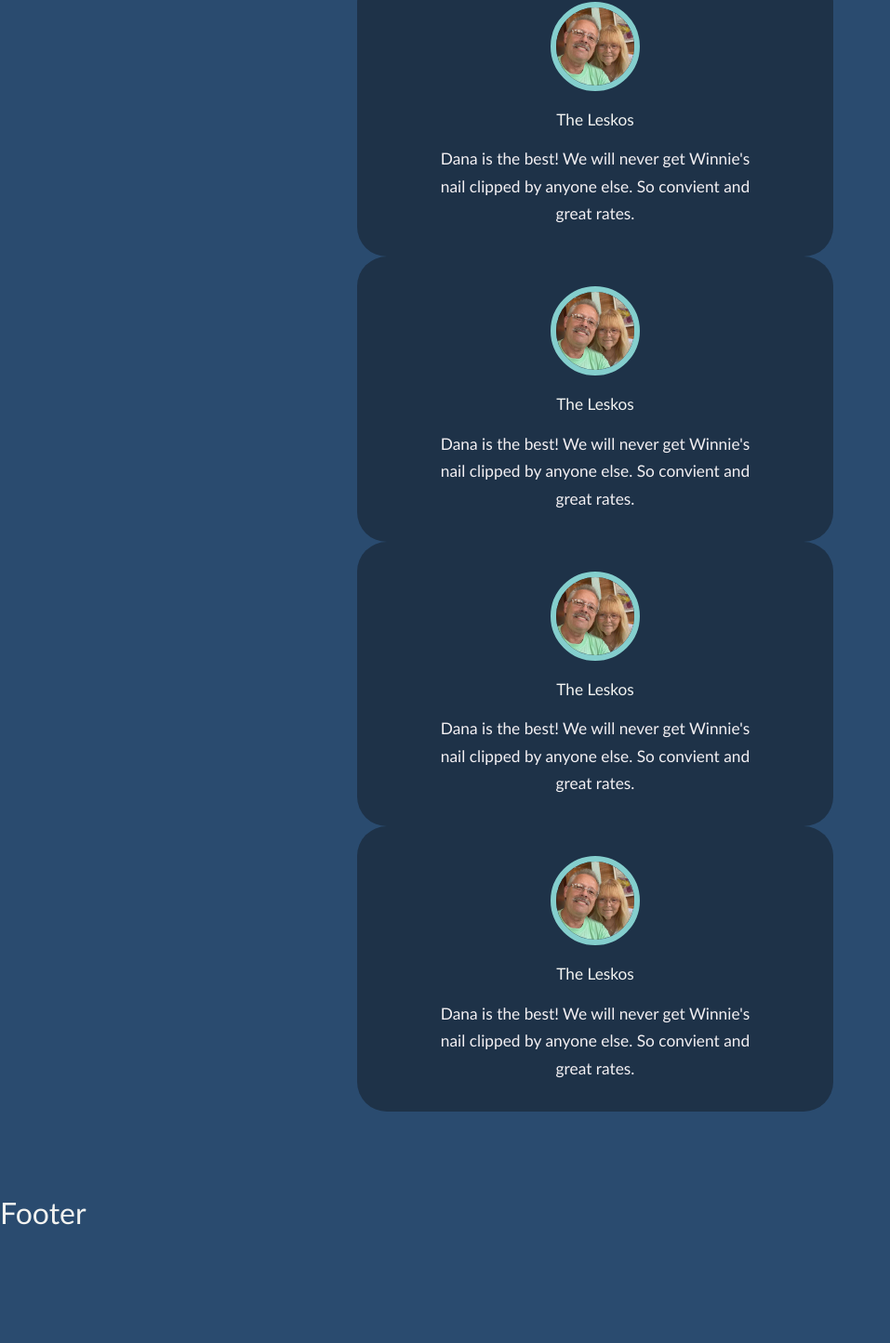
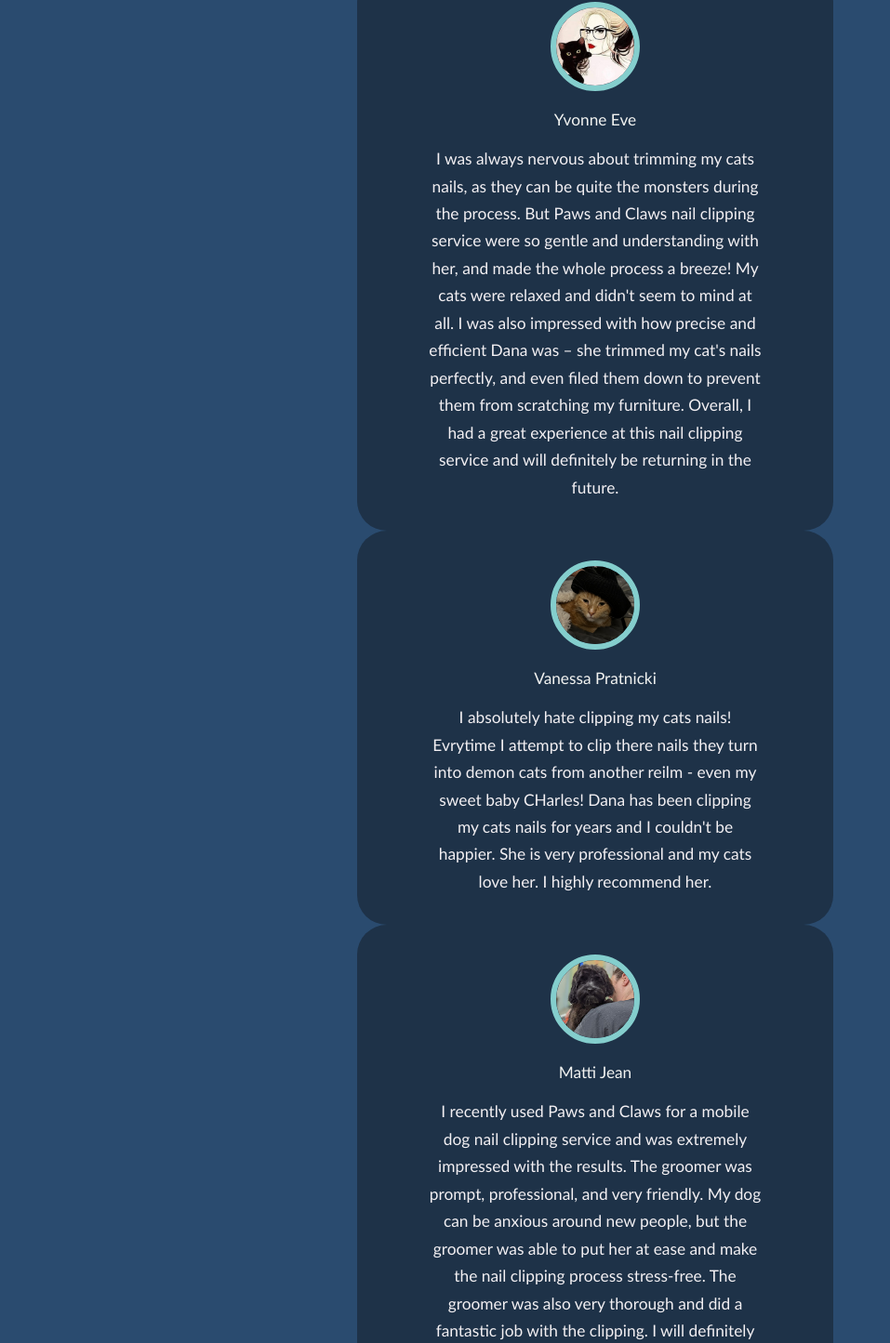
Before and after one commit to vpratnicki/paws-and-claws, a React (Create React App) app in the folder client/: page / in a window 1280 px wide. Shown: the part 1485-2930 px from the top of the page at 93% size, without its empty margins (0-957 px from the left). Before the commit the page ends 2834 px from the top, so only its background shows below. Built offline with nearby package versions, Linux system fonts and the light colour scheme; a web font is replaced by a local one.

Commit message:
Chore: Created client data array. map data to display on article cards.

```diff
--- a/client/src/components/Testimonials/index.js
+++ b/client/src/components/Testimonials/index.js
@@ -25,12 +25,12 @@ function Testimonials() {
         {
         avatar: Avatar4,
         name: "Matti Jean",
-        review: ""
+        review: "I recently used Paws and Claws for a mobile dog nail clipping service and was extremely impressed with the results. The groomer was prompt, professional, and very friendly. My dog can be anxious around new people, but the groomer was able to put her at ease and make the nail clipping process stress-free. The groomer was also very thorough and did a fantastic job with the clipping. I will definitely be using Paws and Claws for all of my dog's grooming needs in the future."
         },
         {
         avatar: Avatar3,
         name: "Renae Greensfelder",
-        review: ""
+        review: "I recently discovered Paws and Claws, a mobile dog nail clipping service, and I am absolutely thrilled with the convenience and quality of their service. The groomer was punctual, professional, and so gentle with my nervous pup. She took the time to explain the process and answered all of my questions. My dog's nails were trimmed perfectly and the whole experience was stress-free for both of us. I can't recommend Paws and Claws enough – it's such a game-changer to be able to have a groomer come to my home and take care of everything. Thank you Paws and Claws!"
         }
     ];
     return (
@@ -39,41 +39,20 @@ function Testimonials() {
             <h2>Testimonials</h2>
 
             <div className="container testimonials__container">
-                <article className="testimonial">
-                    <div className="client__avatar">
-                        <img src={Avatar1} alt="client avatar one" />
-                    </div>
-                    <h5 className="client__name">The Leskos</h5>
-                    <small className="client__review">Dana is the best! We will never get Winnie's nail clipped by anyone else. So convient and great rates.</small>
-                </article>
-                <article className="testimonial">
-                    <div className="client__avatar">
-                        <img src={Avatar1} alt="client avatar one" />
-                    </div>
-                    <h5 className="client__name">The Leskos</h5>
-                    <small className="client__review">Dana is the best! We will never get Winnie's nail clipped by anyone else. So convient and great rates.</small>
-                </article>
-                <article className="testimonial">
-                    <div className="client__avatar">
-                        <img src={Avatar1} alt="client avatar one" />
-                    </div>
-                    <h5 className="client__name">The Leskos</h5>
-                    <small className="client__review">Dana is the best! We will never get Winnie's nail clipped by anyone else. So convient and great rates.</small>
-                </article>
-                <article className="testimonial">
-                    <div className="client__avatar">
-                        <img src={Avatar1} alt="client avatar one" />
-                    </div>
-                    <h5 className="client__name">The Leskos</h5>
-                    <small className="client__review">Dana is the best! We will never get Winnie's nail clipped by anyone else. So convient and great rates.</small>
-                </article>
-                <article className="testimonial">
-                    <div className="client__avatar">
-                        <img src={Avatar1} alt="client avatar one" />
-                    </div>
-                    <h5 className="client__name">The Leskos</h5>
-                    <small className="client__review">Dana is the best! We will never get Winnie's nail clipped by anyone else. So convient and great rates.</small>
-                </article>
+                {
+                    data.map(({avatar, name, review}, index) => {
+                        return (
+                            <article key={index} className="testimonial">
+                                <div className="client__avatar">
+                                    <img src={avatar} alt={name} />
+                                </div>
+                                <h5 className="client__name">{name}</h5>
+                                <small className="client__review">{review}</small>
+                            </article>
+                        )
+                    })
+                }
+
 
 
             </div>
```
